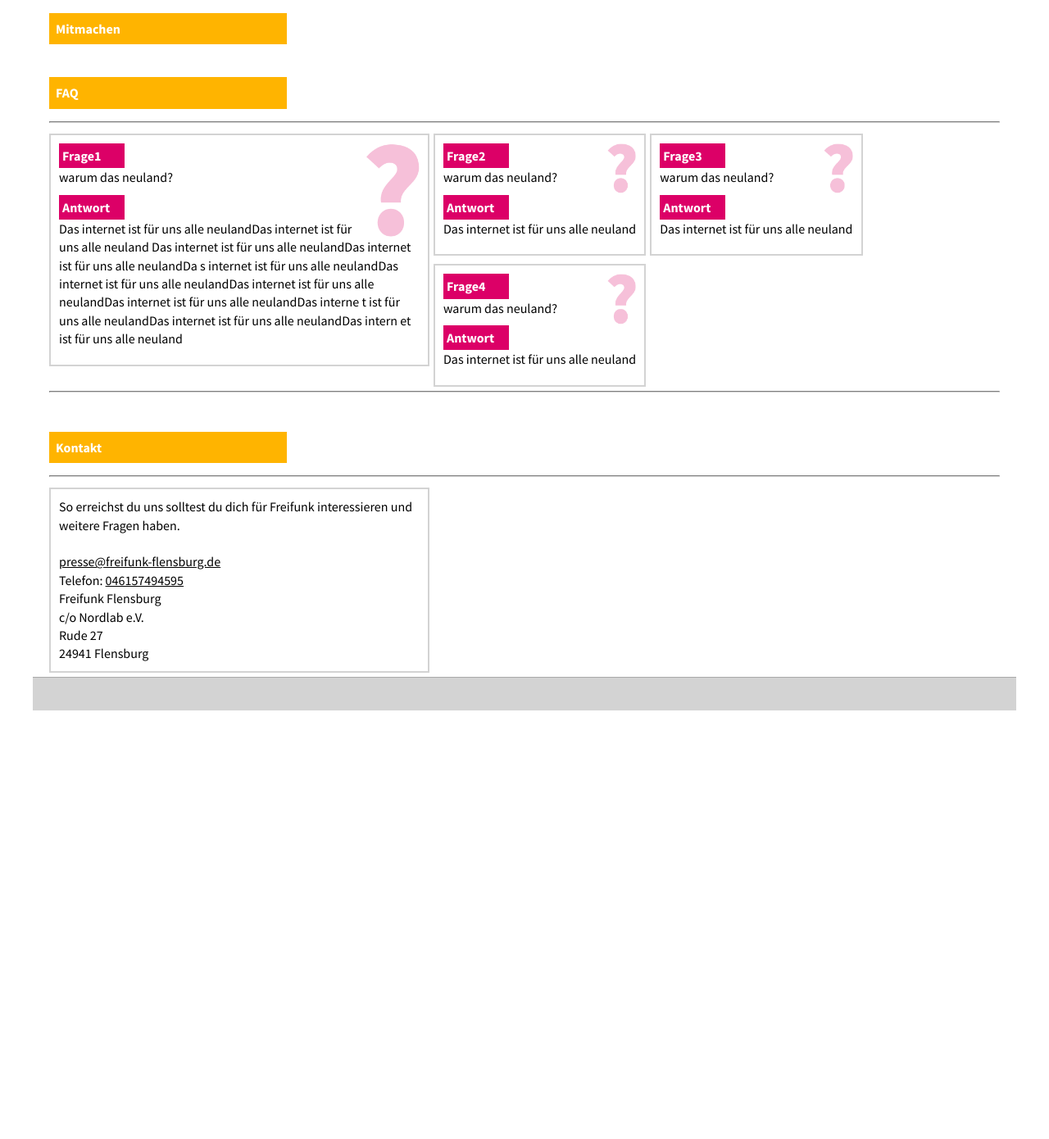
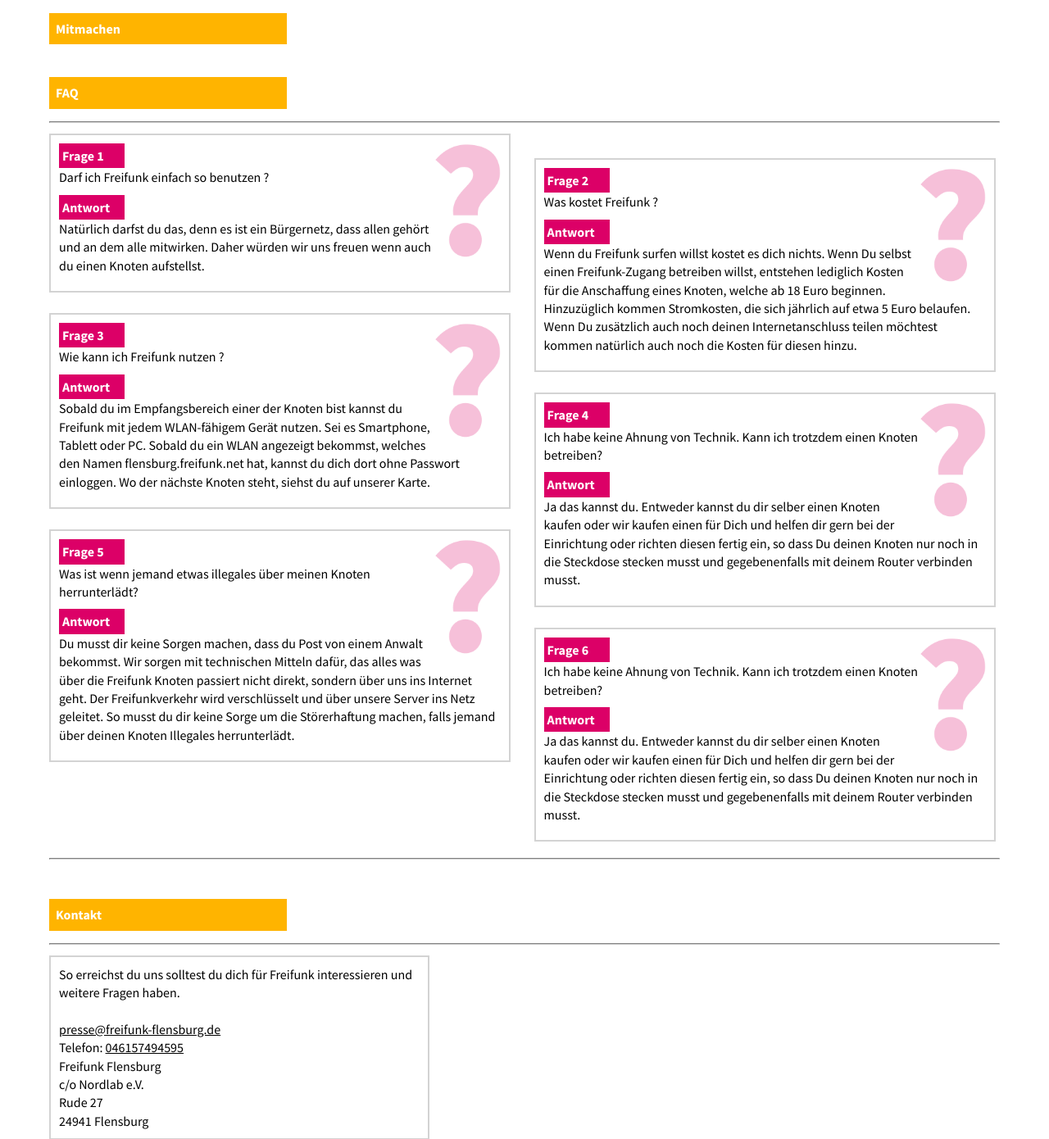
Before and after one commit to freifunk-flensburg/website, a PHP site: page / in a window 1280 px wide. Shown: the part 1956-3346 px from the top of the page at 82% size. Before the commit the page ends 2823 px from the top, so only its background shows below. Run offline with PHP 8.4, Linux system fonts and the light colour scheme; some libraries are stand-ins or nearby versions.

Commit message:
changed faq layout and style.css

```diff
--- a/assets/stylesheets/style.css
+++ b/assets/stylesheets/style.css
@@ -291,10 +291,21 @@ html.sticky .logo {
     float: left;
     padding: 10px;
     margin: 5px;
+    margin-bottom: 20px;
     margin-left: 0;
-    max-width: 40%;
+
     /*background-color: #dc0067; /*freifunk-magenta*/*/
 
+}
+.faq_uneaven{
+    float: left;
+    width: 49%;
+
+}
+.faq_eaven{
+    width: 49%;
+    padding-top: 30px;
+    float: right;
 }
 .faq_content img{
     width:15%;
--- a/content/faq.php
+++ b/content/faq.php
@@ -1,43 +1,61 @@
 <h3 class="main-caption">FAQ</h3>
 <hr class="faq_hr1">
+<div class="faq_uneaven">
+	<div class="faq_content">
+	<img src="media/questionmark/questionmark.png"alt="">
+		<h4>Frage 1</h4>
+		<p>Darf ich Freifunk einfach so benutzen ?</p>
+		<h4>Antwort</h4>
+		<p>Natürlich darfst du das, denn es ist ein Bürgernetz, dass allen gehört und an dem alle mitwirken. Daher würden wir uns freuen wenn auch du einen Knoten aufstellst.</p>
+	</div>
+
 
 	<div class="faq_content">
-	<img src="media/questionmark/questionmark.png"alt="">
-		<h4>Frage1</h4>
-		<p>warum das neuland?</p>
-		<h4>Antwort</h4>
-		<p>Das internet ist für uns alle neulandDas internet ist für uns alle neuland
-		Das internet ist für uns alle neulandDas internet ist für uns alle neulandDa
-		s internet ist für uns alle neulandDas internet ist für uns alle neulandDas
-		internet ist für uns alle neulandDas internet ist für uns alle neulandDas interne
-		t ist für uns alle neulandDas internet ist für uns alle neulandDas intern
-		et ist für uns alle neuland</p>
+			<img src="media/questionmark/questionmark.png"alt="">
+
+			<h4>Frage 3</h4>
+			<p>Wie kann ich Freifunk nutzen ?</p>
+			<h4>Antwort</h4>
+			<p>Sobald du im Empfangsbereich einer der Knoten bist kannst du Freifunk mit jedem WLAN-fähigem Gerät nutzen. Sei es Smartphone, Tablett oder PC. Sobald du ein WLAN angezeigt bekommst, welches den Namen flensburg.freifunk.net hat, kannst du dich dort ohne Passwort einloggen. Wo der nächste Knoten steht, siehst du auf unserer Karte.</p>
 	</div>
 
 	<div class="faq_content">
 			<img src="media/questionmark/questionmark.png"alt="">
 
-			<h4>Frage2</h4>
-			<p>warum das neuland?</p>
+			<h4>Frage 5</h4>
+			<p>Was ist wenn jemand etwas illegales über meinen Knoten herrunterlädt?</p>
 			<h4>Antwort</h4>
-			<p>Das internet ist für uns alle neuland</p>
+			<p>Du musst dir keine Sorgen machen, dass du Post von einem Anwalt bekommst. Wir sorgen mit technischen Mitteln dafür, das alles was über die Freifunk Knoten passiert nicht direkt, sondern über uns ins Internet geht. Der Freifunkverkehr wird verschlüsselt und über unsere Server ins Netz geleitet. So musst du dir keine Sorge um die Störerhaftung machen, falls jemand über deinen Knoten Illegales herrunterlädt.</p>
+	</div>
+
+</div>
+
+<div class="faq_eaven">
+	<div class="faq_content">
+			<img src="media/questionmark/questionmark.png"alt="">
+
+			<h4>Frage 2</h4>
+			<p>Was kostet Freifunk ?</p>
+			<h4>Antwort</h4>
+			<p>Wenn du Freifunk surfen willst kostet es dich nichts. Wenn Du selbst einen Freifunk-Zugang betreiben willst, entstehen lediglich Kosten für die Anschaffung eines Knoten, welche ab 18 Euro beginnen. Hinzuzüglich kommen Stromkosten, die sich jährlich auf etwa 5 Euro belaufen. Wenn Du zusätzlich auch noch deinen Internetanschluss teilen möchtest kommen natürlich auch noch die Kosten für diesen hinzu.</p>
 	</div>
 
 	<div class="faq_content">
 			<img src="media/questionmark/questionmark.png"alt="">
 
-			<h4>Frage3</h4>
-			<p>warum das neuland?</p>
+			<h4>Frage 4</h4>
+			<p>Ich habe keine Ahnung von Technik. Kann ich trotzdem einen Knoten betreiben?</p>
 			<h4>Antwort</h4>
-			<p>Das internet ist für uns alle neuland</p>
+			<p>Ja das kannst du. Entweder kannst du dir selber einen Knoten kaufen oder wir kaufen einen für Dich und helfen dir gern bei der Einrichtung oder richten diesen fertig ein, so dass Du deinen Knoten nur noch in die Steckdose stecken musst und gegebenenfalls mit deinem Router verbinden musst.</p>
 	</div>
 
 	<div class="faq_content">
 			<img src="media/questionmark/questionmark.png"alt="">
 
-			<h4>Frage4</h4>
-			<p>warum das neuland?</p>
+			<h4>Frage 6</h4>
+			<p>Ich habe keine Ahnung von Technik. Kann ich trotzdem einen Knoten betreiben?</p>
 			<h4>Antwort</h4>
-			<p>Das internet ist für uns alle neuland</p>
+			<p>Ja das kannst du. Entweder kannst du dir selber einen Knoten kaufen oder wir kaufen einen für Dich und helfen dir gern bei der Einrichtung oder richten diesen fertig ein, so dass Du deinen Knoten nur noch in die Steckdose stecken musst und gegebenenfalls mit deinem Router verbinden musst. </p>
 	</div>
+</div>
 <hr class="faq_hr2">
```
